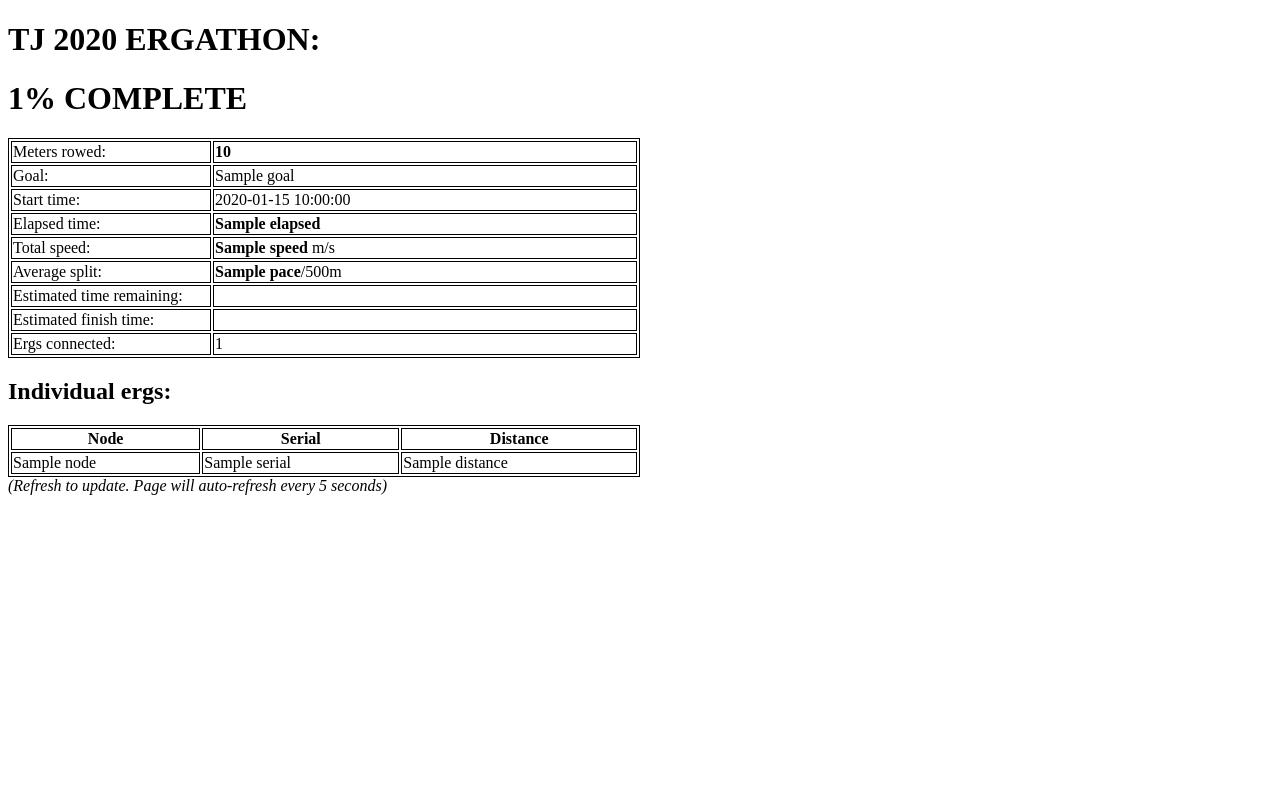
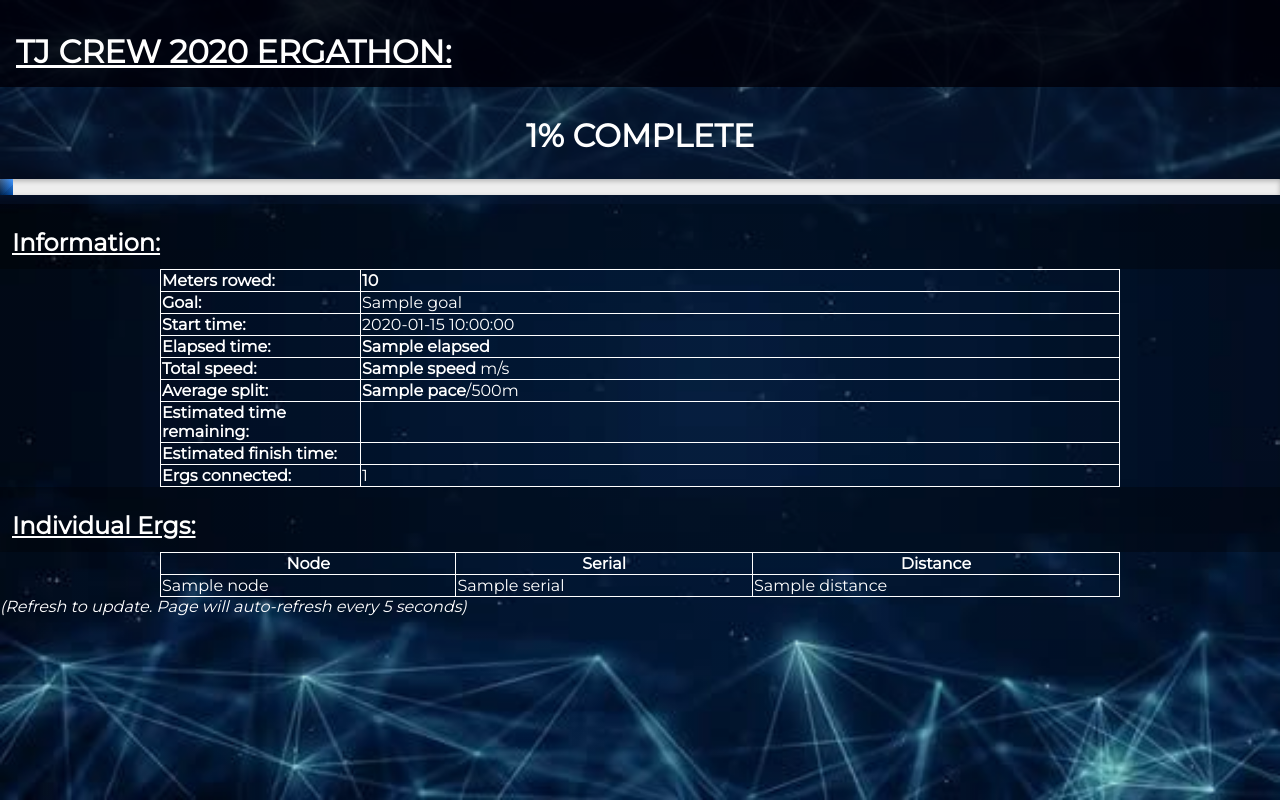
Before and after one commit to greenturtle1134/ergathon-tracking, a Flask app: template templates/index.html in a window 1280 px wide. Run offline with Flask 2, Linux system fonts and the light colour scheme; the template is opened without the code that fills it: most values are stand-ins (such as "Sample title", 1, 10 or a date in 2020); some libraries are stand-ins or nearby versions.

Commit message:
Added CSS to website

```diff
--- a/templates/index.html
+++ b/templates/index.html
@@ -2,64 +2,74 @@
 <html lang="en">
 <head>
     <meta charset="UTF-8">
-    <meta http-equiv="refresh" content="5">
+    <!--<meta http-equiv="refresh" content="5">-->
+    <link rel="stylesheet" type="text/css" href="../templates/styles.css">
+    <link href="https://fonts.googleapis.com/css?family=Montserrat&amp;display=swap" rel="stylesheet">
     <meta name="viewport" content="width=device-width, initial-scale=1">
     <title>TJ Ergathon Tracker</title>
-    <style>
-      table,
-      td,
-      th {
-        border: 1px solid black;
-      }
-      table {
-        width: 50%;
-      }
-
-    </style>
+    <link rel="icon" href="../templates/favicon.ico" type="image/x-icon">
 </head>
 <body>
-<h1>TJ 2020 ERGATHON:</h1>
+   <div class="topnav">
+      <p class="titleText">TJ CREW 2020 ERGATHON:</p>
+   </div>
+   <div class="completionBanner">
+      <center>
          <h1>{{percent}}% COMPLETE</h1>
+      </center>
+      <progress class="progressBar" value={{percent}} max="100"></progress>
+   </div>
+   <div class="smallerTitleTextDiv">
+      <p class="smallerTitleText">Information:</p>
+   </div>
+   <div class="informationDiv">
+      <center>
          <table>
              <col width=200>
              <tr>
-        <td>Meters rowed:</td>
+                 <td class="bold">Meters rowed:</td>
                  <td><strong>{{sum}}</strong></td>
              </tr>
              <tr>
-        <td>Goal:</td>
+                 <td class="bold">Goal:</td>
                  <td>{{goal}}</td>
              </tr>
              <tr>
-        <td>Start time:</td>
+                 <td class="bold">Start time:</td>
                  <td>{{time}}</td>
              </tr>
              <tr>
-        <td>Elapsed time:</td>
+                 <td class="bold">Elapsed time:</td>
                  <td><strong>{{elapsed}}</strong></td>
              </tr>
              <tr>
-        <td>Total speed:</td>
+                 <td class="bold">Total speed:</td>
                  <td><strong>{{speed}}</strong> m/s</td>
              </tr>
              <tr>
-        <td>Average split:</td>
+                 <td class="bold">Average split:</td>
                  <td><strong>{{pace}}</strong>/500m</td>
              </tr>
              <tr>
-        <td>Estimated time remaining:</td>
+                 <td class="bold">Estimated time remaining:</td>
                  <td><strong></strong></td>
              </tr>
              <tr>
-        <td>Estimated finish time:</td>
+                 <td class="bold">Estimated finish time:</td>
                  <td><strong></strong></td>
              </tr>
              <tr>
-        <td>Ergs connected:</td>
+                 <td class="bold">Ergs connected:</td>
                  <td>{{count}}</td>
              </tr>
          </table>
-<h2>Individual ergs:</h2>
+      </center>
+   </div>
+   <div class="smallerTitleTextDiv">
+      <p class="smallerTitleText">Individual Ergs:</p>
+   </div>
+   <div class="informationDiv">
+      <center>
          <table>
              <tr>
                  <th>Node</th>
@@ -74,6 +84,8 @@
              </tr>
              {% endfor %}
          </table>
+      </center>
+   </div>
    <i>(Refresh to update. Page will auto-refresh every 5 seconds)</i>
 </body>
 </html>
--- /dev/null
+++ b/templates/styles.css
@@ -0,0 +1,119 @@
+html{
+}
+body{
+    font-family: "Montserrat", sans-serif;
+    width: 100%;
+    left: 0;
+    right: 0;
+    top: 0;
+    margin: 0;
+    height: auto;
+    background: linear-gradient(rgba(0, 0, 0, 0.1), rgba(0, 0, 0, 0.1)), url("../templates/plexus.jpg");
+    background-repeat: no-repeat;
+    background-size: cover;
+    background-attachment: fixed;
+    min-width: 250px;
+    min-height: 250px;
+    display: inline-block;
+    color: white;
+    -webkit-user-select: none;
+    -ms-user-select: none;
+    -khtml-user-select: none;
+    -moz-user-select: none;
+    -o-user-select: none;
+    user-select: none;
+}
+.topnav{
+    position: relative;
+    top: 0;
+    left: 0px;
+    right: 0px;
+    bottom: auto;
+    height: auto;
+    width: 100%;
+    z-index: 10;
+    background-color: rgba(0, 0, 10, 0.9);
+}
+.titleText{
+    font-size: 2em;
+    font-family: "Montserrat", sans-serif;
+    font-weight: bold;
+    padding: 1em 0.5em 0.5em 0.5em;
+    margin: 0px;
+    text-decoration: underline;
+}
+table,td,th {
+   border: 1px solid white;
+}
+table {
+   width: 75%;
+   border-collapse: collapse;
+}
+.tableHolder{
+   padding 1em 0.5em 0.5em 0.5em;
+}
+.completionBanner{
+   width: 100%;
+   height: auto;
+   background-color: rgba(7, 17, 36, 0.5);
+   padding: 0.5em 0 0.5em 0;
+}
+.smallerTitleText{
+   font-size: 1.5em;
+   font-family: "Montserrat", sans-serif;
+   font-weight: bold;
+   padding: 1em 0.5em 0.5em 0.5em;
+   margin: 0px;
+   text-decoration: underline;
+}
+.smallerTitleTextDiv{
+    background: linear-gradient( rgba(0, 0, 0, 0.3), rgba(0, 0, 0, 0.3));
+    background-repeat: no-repeat;
+    background-size: cover;
+    background-attachment: fixed;
+}
+.informationDiv{
+    width: 100%;
+    left: 0.5em;
+    right: 0.5em;
+    top: 0.5em;
+    bottom: 0.5em
+    margin: 0;
+    height: auto;
+}
+.progressBar[value]{
+   -webkit-appearance: none;
+   appearance: none;
+   width: 100%;
+   height: 1em;
+   margin: auto;
+}
+.progressBar[value]::-webkit-progress-bar {
+  background-color: #eee;
+  border-radius: 0.5px;
+  box-shadow: 0 2px 5px rgba(0, 0, 0, 0.25) inset;
+}
+.progressBar[value]::-webkit-progress-value {
+  background-image:
+	   -webkit-linear-gradient(-45deg,
+	                           transparent 33%, rgba(0, 0, 0, .1) 33%,
+	                           rgba(0,0, 0, .1) 66%, transparent 66%),
+	   -webkit-linear-gradient(top,
+	                           rgba(255, 255, 255, .25),
+	                           rgba(0, 0, 0, .25)),
+	   -webkit-linear-gradient(left, #002c61, #0373fc);
+
+    border-radius: 0.5px;
+    background-size: 35px 20px, 100% 100%, 100% 100%;
+    -webkit-animation: animate-stripes 5s linear infinite;
+    animation: animate-stripes 5s linear infinite;
+}
+@-webkit-keyframes animate-stripes {
+   100% { background-position: -100px 0px; }
+}
+@keyframes animate-stripes {
+   100% { background-position: -100px 0px; }
+}
+.bold{
+   font-weight: bold;
+}
```
Also changed, not shown: templates/favicon.ico (added), templates/plexus.jpg (added), templates/river.jpg (added). Lines whose indentation alone changed are shown as unchanged.
